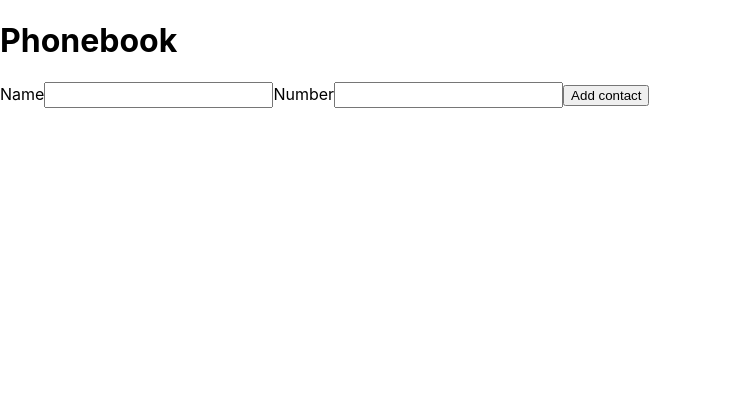
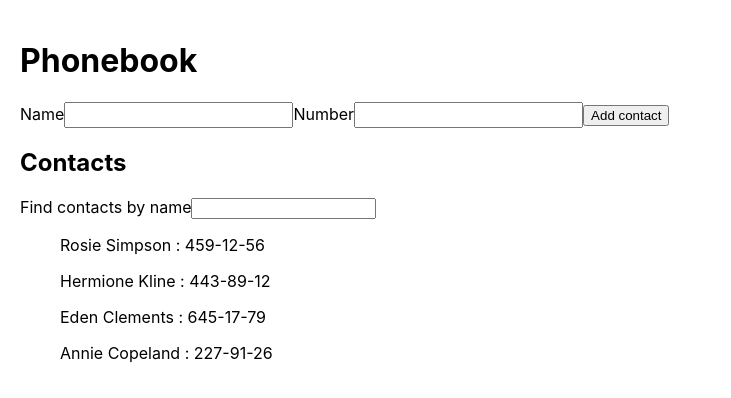
Before and after one commit to Mariana-Diachun/goit-react-hw-02-phonebook, a React (Create React App) app: page / in a window 1280 px wide. Shown: the top 398 px of the page, without its empty margins (0-731 px from the left). Built offline with nearby package versions, Linux system fonts and the light colour scheme.

Commit message:
added components Filter

```diff
--- a/package.json
+++ b/package.json
@@ -9,6 +9,7 @@
     "@testing-library/user-event": "^13.5.0",
     "formik": "^2.2.9",
     "nanoid": "^4.0.0",
+    "notiflix": "^3.2.5",
     "react": "^18.1.0",
     "react-dom": "^18.1.0",
     "react-scripts": "5.0.1",
--- a/src/components/App/App.jsx
+++ b/src/components/App/App.jsx
@@ -1,7 +1,9 @@
 import { Component } from 'react';
-// import { nanoid } from 'nanoid';
+import Notiflix from 'notiflix';
 import { ContactForm } from 'components/ContactForm/ContactForm';
-// import { ContactList } from 'components/ContactList/ContactList';
+import { ContactList } from 'components/ContactList/ContactList';
+import { Filter } from 'components/Filter/Filter';
+import { nanoid } from 'nanoid';
 
 export class App extends Component {
   state = {
@@ -14,26 +16,38 @@ export class App extends Component {
     filter: '',
   };
 
-  // formSubmitHandler = data => {
-  //   const contact = {
-  //     id: nanoid(),
-  //     name: data.name,
-  //     number: data.number,
-  //   };
+  contactsHandleSubmit = (values, { resetForm }) => {
+    const { name, number } = values;
+    const nameToLowerCase = name.toLowerCase();
+    const nameTransform = this.state.contacts.find(
+      contact => contact.name.toLowerCase() === nameToLowerCase
+    );
+    const contact = { id: nanoid(), name, number };
+    // console.log(contact);
+    if (!nameTransform) {
+      this.setState(prevState => ({
+        contacts: [contact, ...prevState.contacts],
+      }));
+    } else {
+      return Notiflix.Notify.failure(`${contact.name} is already in contacts`);
+    }
 
-  //   this.setState(prevState => ({
-  //     contacts: [contact, ...prevState.contacts],
-  //   }));
-  // };
+    resetForm();
+  };
+  handleFilter = event => {
+    this.setState({
+      filter: event.currentTarget.value,
+    });
+  };
 
   render() {
     return (
       <div>
         <h1>Phonebook</h1>
-        <ContactForm />
-        {/* <Form onSubmit={this.formSubmitHandler} /> */}
-        {/* <h2>Contacts</h2> */}
-        {/* <ContactList contacts={this.state.contacts} /> */}
+        <ContactForm onSubmit={this.contactsHandleSubmit} />
+        <h2>Contacts</h2>
+        <Filter filter={this.state.filter} onFilter={this.handleFilter} />
+        <ContactList contacts={this.state.contacts} />
       </div>
     );
   }
--- a/src/components/ContactForm/ContactForm.jsx
+++ b/src/components/ContactForm/ContactForm.jsx
@@ -10,17 +10,12 @@ const initialValues = {
 const nameID = nanoid();
 const numberID = nanoid();
 
-export const ContactForm = () => {
-  const handleSubmit = (values, { resetForm }) => {
-    console.log(values);
-    resetForm();
-  };
-
+export const ContactForm = ({ onSubmit }) => {
   return (
     <Formik
       initialValues={initialValues}
       validationSchema={schema}
-      onSubmit={handleSubmit}
+      onSubmit={onSubmit}
     >
       <Form autoComplete="off">
         <label htmlFor={nameID}>
--- a/src/components/ContactItem/ContactItem.jsx
+++ b/src/components/ContactItem/ContactItem.jsx
@@ -0,0 +1,9 @@
+export const ContactItem = ({ id, name, number }) => {
+  return (
+    <div>
+      <p>
+        {name} : {number}
+      </p>
+    </div>
+  );
+};
--- a/src/components/ContactList/ContactList.jsx
+++ b/src/components/ContactList/ContactList.jsx
@@ -3,10 +3,11 @@ import { ContactItem } from 'components/ContactItem/ContactItem';
 export const ContactList = ({ contacts }) => {
   return (
     <ul>
-      {contacts().map(contact => {
+      {contacts.map(contact => {
         return (
           <ContactItem
             key={contact.id}
+            id={contact.id}
             name={contact.name}
             number={contact.number}
           />
--- /dev/null
+++ b/src/components/Filter/Filter.jsx
@@ -0,0 +1,17 @@
+import { nanoid } from 'nanoid';
+
+export const Filter = ({ filter, onFilter }) => {
+  const inputID = nanoid();
+  return (
+    <div>
+      <label htmlFor={inputID}>
+        Find contacts by name
+        <input>
+          {/* id={inputID}
+          type="text" value={filter}
+          name="filter" onChange={onFilter} */}
+        </input>
+      </label>
+    </div>
+  );
+};
--- a/src/index.css
+++ b/src/index.css
@@ -7,6 +7,7 @@ body {
     sans-serif;
   -webkit-font-smoothing: antialiased;
   -moz-osx-font-smoothing: grayscale;
+  padding: 20px;
 }
 
 code {
```
Also changed, not shown: 1 other file (tests, documents, lock files or other folders).
